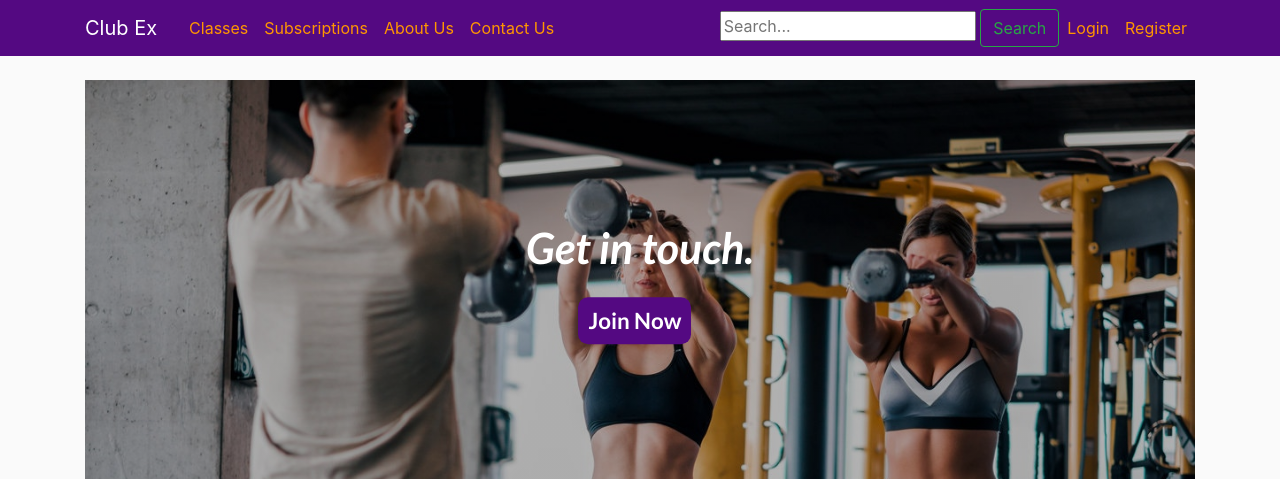
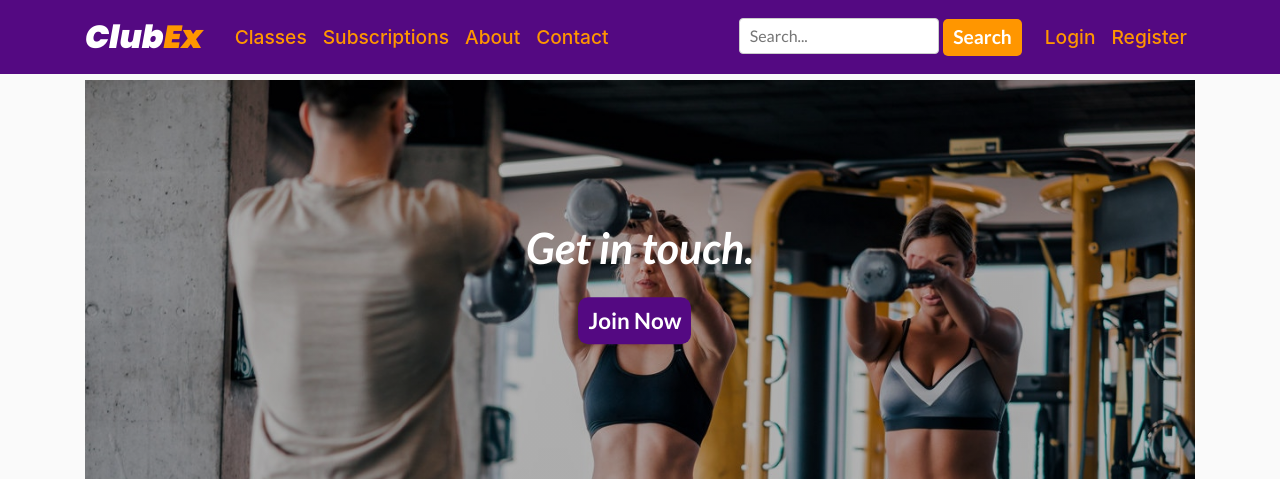
Before and after one commit to charliemarugithub/AgileProjectWebsite, a Django app: page /contact/ in a window 1280 px wide. Shown: the top 479 px of the page. Run offline with Django 3.2, Linux system fonts and the light colour scheme; some libraries are stand-ins or nearby versions.

Commit message:
Navbar updated, search fixed

```diff
--- a/ClubEx/static/ClubEx/style.css
+++ b/ClubEx/static/ClubEx/style.css
@@ -18,17 +18,61 @@ ul {
   background-color: #540982;
 }
 
-.site-header .navbar-nav .nav-link {
+.navbar-brand{
+  font-size:2em;
+  font-family:'Poppins', sans-serif;
+  font-style:italic;
+  font-weight:700;
+}
+
+.orange{
   color: #ff9600;
 }
 
-.site-header .navbar-nav .nav-link:hover {
-  color: #ff66c2;
+.site-header .navbar-nav .nav-link {
+  font-size:1.2em;
+  font-weight:500;
+  color: #ff9600;
+  transition:color 0.3s;
 }
 
-.site-header .navbar-nav .nav-link.active {
-  font-weight: 500;
-  color: #ffffff
+.site-header .navbar-nav .nav-link:hover {
+  color: #fff;
+}
+
+.site-header .navbar-nav .nav-link:active {
+  color: #fff;
+}
+
+#searchbar{
+  margin-right:15px;
+}
+
+#searchbar input[type=text], select{
+  padding: 5px 10px;
+  font-family:'Lato', sans-serif;
+  border: 1px solid #ccc;
+  border-radius: 4px;
+  box-sizing: border-box;
+  resize: vertical;
+}
+
+#searchbar button[type=submit]{
+  padding:4px 10px;
+  font-family:'Lato', sans-serif;
+  font-size:1.2em;
+  font-weight:700;
+  text-decoration:none;
+  color:#fff;
+  background-color:#ff9600;
+  border-radius:5px;
+  border:none;
+  transition:background-color 0.5s, color 0.5s;
+}
+
+#searchbar button[type=submit]:hover{
+  color:#540982;
+  background-color:#fff;
 }
 
 .content-section {
--- a/ClubEx/templates/ClubEx/aerobics.html
+++ b/ClubEx/templates/ClubEx/aerobics.html
@@ -79,7 +79,6 @@
         </div>
     </div>
 </body>
-
 </html>
 
 {% endblock content %}
--- a/ClubEx/templates/ClubEx/base.html
+++ b/ClubEx/templates/ClubEx/base.html
@@ -12,6 +12,8 @@
 
     <Link rel="stylesheet" href="{% static 'ClubEx/style.css' %}" type="text/css" >
 
+      <link href="https://fonts.googleapis.com/css2?family=Lato:ital,wght@0,300;0,400;0,700;1,700&family=Roboto:wght@300;400;700&family=Poppins:ital,wght@1,900&display=swap" rel="stylesheet">
+
     {% if title %}
         <title>{{ title }}</title>
     {% else %}
@@ -23,7 +25,7 @@
     <header class="site-header">
       <nav class="navbar navbar-expand-md navbar-dark bg-steel fixed-top">
         <div class="container">
-          <a class="navbar-brand mr-4" href="/">Club Ex</a>
+          <a class="navbar-brand mr-4" href="/">Club<span class="orange">Ex</span></a>
           <button class="navbar-toggler" type="button" data-toggle="collapse" data-target="#navbarToggle" aria-controls="navbarToggle" aria-expanded="false" aria-label="Toggle navigation">
           <span class="navbar-toggler-icon"></span>
           </button>
@@ -31,10 +33,10 @@
             <div class="navbar-nav mr-auto">
               <a class="nav-item nav-link" href="{% url 'classes' %}">Classes</a>
               <a class="nav-item nav-link" href="{% url 'plans' %}">Subscriptions</a>
-              <a class="nav-item nav-link" href="{% url 'about' %}">About Us</a>
-              <a class="nav-item nav-link" href="{% url 'contact' %}">Contact Us</a>
+              <a class="nav-item nav-link" href="{% url 'about' %}">About</a>
+              <a class="nav-item nav-link" href="{% url 'contact' %}">Contact</a>
             </div>
-              <form action="{% url 'videos' %}" method="get">
+              <form id="searchbar" action="{% url 'videos' %}" method="get">
                   <input name="q" type="text" placeholder="Search..." aria-label="Search" autocomplete="on">
                   <button class="btn btn-outline-success my-2 my-sm-0" type=submit>Search</button>
               </form>
--- a/ClubEx/templates/ClubEx/contact.html
+++ b/ClubEx/templates/ClubEx/contact.html
@@ -48,7 +48,7 @@
             </li>
         </ul>
     </div>
-    <iframe src="https://www.google.com/maps/embed?pb=!1m18!1m12!1m3!1d11570.713874954221!2d172.62560519659982!3d-43.52989725720814!2m3!1f0!2f0!3f0!3m2!1i1024!2i768!4f13.1!3m3!1m2!1s0x6d318a3c7ee030db%3A0x500ef8684796600!2sChristchurch%20Central%2C%20Christchurch!5e0!3m2!1sen!2snz!4v1600318054039!5m2!1sen!2snz" width="100%" height="250" frameborder="0" style="border:0;" allowfullscreen="" aria-hidden="false" tabindex="0"></iframe>
+    <iframe src="https://www.google.com/maps/embed?pb=!1m18!1m12!1m3!1d11570.713874954221!2d172.62560519659982!3d-43.52989725720814!2m3!1f0!2f0!3f0!3m2!1i1024!2i768!4f13.1!3m3!1m2!1s0x6d318a3c7ee030db%3A0x500ef8684796600!2sChristchurch%20Central%2C%20Christchurch!5e0!3m2!1sen!2snz!4v1600318054039!5m2!1sen!2snz" width="100%" height="300" frameborder="0" style="border:0;" allowfullscreen="" aria-hidden="false" tabindex="0"></iframe>
     <div class="cta">
         <div class="container">
           <p class="ctatext">Join Now!</p>
--- a/ClubEx/templates/ClubEx/videos.html
+++ b/ClubEx/templates/ClubEx/videos.html
@@ -16,14 +16,14 @@
       .parent-div {
         display: flex;
         justify-content: center;
-        align-items; center;
+        align-items: center;
         margin: 40px;
       }
 
 </style>
 
     {% for i in results %}
-        <p>{{i.video %}}</p>
+        <p>{% video i.video %}</p>
         <p>{{ i.content }}</p>
     {% endfor %}
 {% endblock content %}
--- a/ClubEx/views.py
+++ b/ClubEx/views.py
@@ -40,7 +40,10 @@ def classes_spinning(request):
 
 @login_required
 def classes_tai_chi(request):
-    return render(request, 'clubex/taichi.html', {'title': 'Tai Chi'})
+    taichivids = Video.objects.filter(
+        Q(category__icontains="tai")
+    )
+    return render(request, 'clubex/taichi.html', {'taichivids': taichivids})
 
 
 @login_required
@@ -55,9 +58,6 @@ def contact(request):
 def about(request):
     return render(request, 'clubex/about.html',  {'title': 'About Us'})
 
-def video(request):
-    obj=Video.objects.all()
-    return render(request,'aerobics.html',{'obj':obj})
 
 @login_required
 def video(request):
```
Also changed, not shown: ClubEx/templates/ClubEx/taichi.html (+5 -3 lines).
